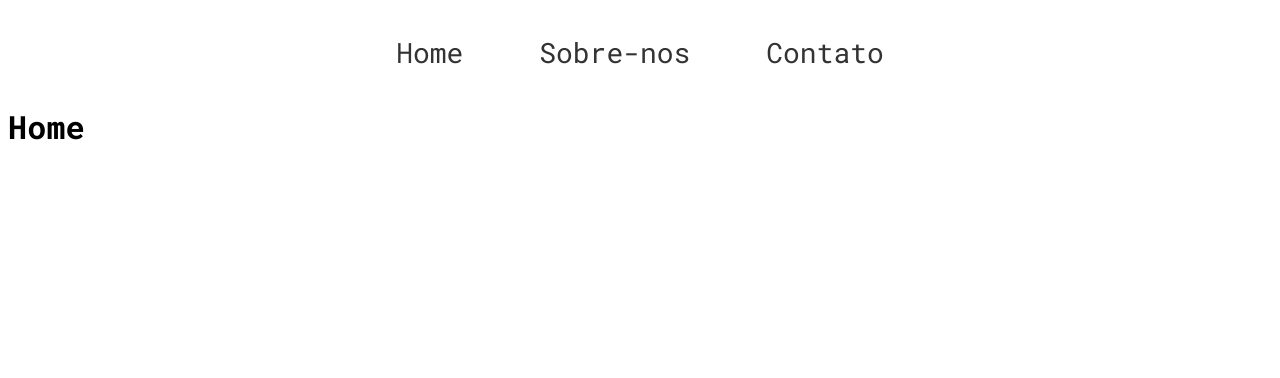
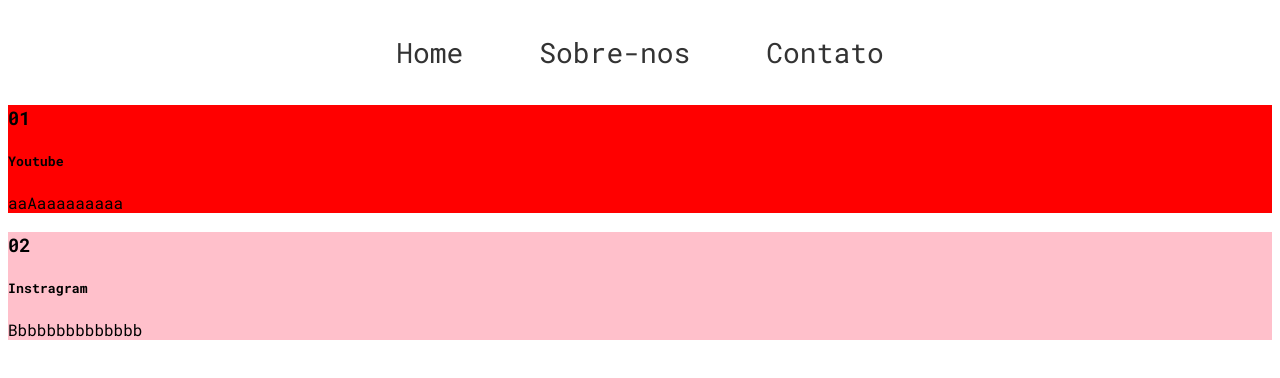
Before and after one commit to gumoura82/Checkpoint-1----WebDev---2-Semestre---Copia-1, a React (Vite) app: page / in a window 1280 px wide. Shown: the top 378 px of the page. Built offline with nearby package versions, Linux system fonts and the light colour scheme.

Commit message:
Card das Redes Sociais

```diff
--- a/src/components/Cards/index.jsx
+++ b/src/components/Cards/index.jsx
@@ -3,12 +3,11 @@ export default function Cards({props}){
         <>
         {
             props.map((dados, index) => (
-                <div className="card-social">
-
+                <div className="card-social" key={index} style={{backgroundColor: dados.color}}>
+                    <h3>{dados.num}</h3>
+                    <h5>{dados.titulo}</h5>
+                    <p>{dados.descricao}</p>
                 </div>
-
-
-
             ))
         }
         </>
--- /dev/null
+++ b/src/components/SocialMedia/index.jsx
@@ -0,0 +1,22 @@
+import Cards from "../Cards";
+
+export default function SocialMedia(){
+    const dadossocial = [
+        {
+            num:'01',
+            titulo:'Youtube',
+            descricao:'aaAaaaaaaaaa',
+            color:'red'
+        },
+        {
+            num:'02',
+            titulo:'Instragram',
+            descricao:'Bbbbbbbbbbbbbb',
+            color:'pink'
+        }
+    ]
+
+    return (
+        <Cards props={dadossocial}/>
+    )
+}
--- a/src/pages/Home.jsx
+++ b/src/pages/Home.jsx
@@ -1,5 +1,9 @@
+import SocialMedia from "../components/SocialMedia"
+
 export default function Home(){
     return(
-        <h1>Home</h1>
+        <>
+        <SocialMedia/>
+        </>
     )
 }
```
